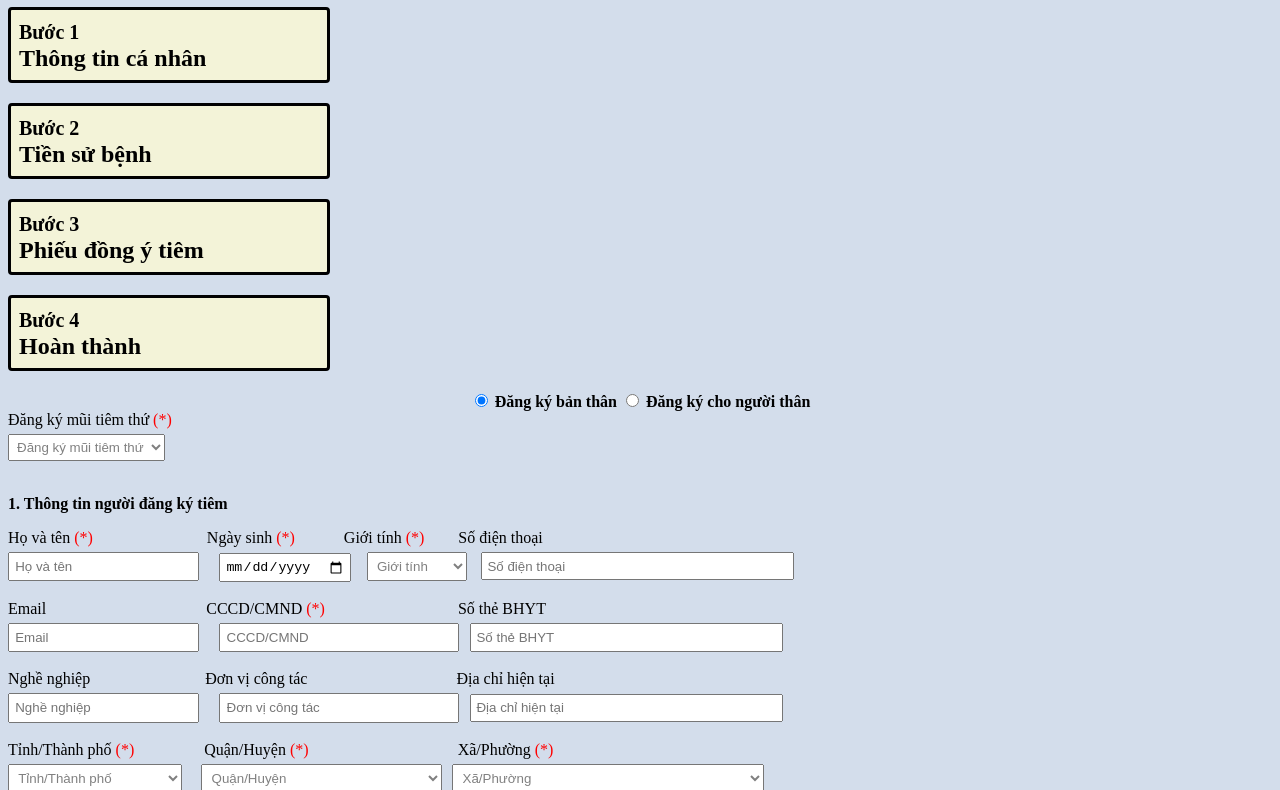
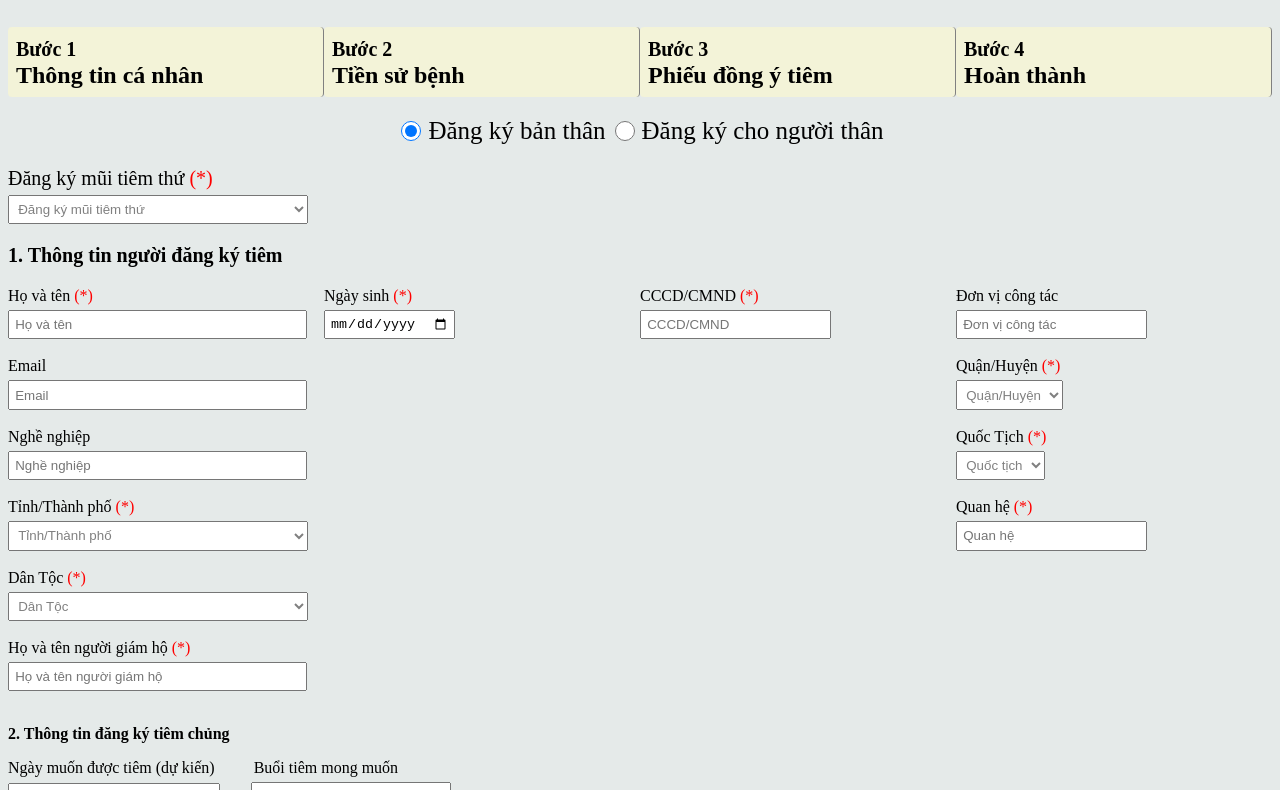
Before and after one commit to NamThang2512/Demo-html, a plain HTML site: page VaccineForm.html in a window 1280 px wide. Shown: the part 73-863 px from the top of the page. Drawn offline with Linux system fonts and the light colour scheme.

Commit message:
Modify form

```diff
--- a/VaccineForm.html
+++ b/VaccineForm.html
@@ -8,156 +8,180 @@
     <link rel="stylesheet" href="style.css">
 </head>
 <body>
+    <form>
         <h1>Đăng ký tiêm cá nhân</h1>
+        <div class="container">
+            <div class="Buoc-1 Buoc">
                 <h2><small>Bước 1</small><br>
-        Thông tin cá nhân
-    </h2>
+                Thông tin cá nhân</h2></div>
+            <div class="Buoc-2 Buoc">
                 <h2><small>Bước 2</small><br>
-        Tiền sử bệnh
-    </h2>
+                Tiền sử bệnh</h2></div>
+            <div class="Buoc-3 Buoc">
                 <h2><small>Bước 3</small><br>
-        Phiếu đồng ý tiêm
-    </h2>
+                Phiếu đồng ý tiêm</h2></div>
+            <div class="Buoc-4 Buoc">
                 <h2><small>Bước 4</small><br>
-        Hoàn thành
-    </h2>
+                Hoàn thành</h2></div>
 
-    <form>
-        <div style="text-align: center; font-weight: bold;">
-        <input type="radio" name="register" value="Đăng ký bản thân" checked>
-        <label for="register">Đăng ký bản thân</label>
-        <input type="radio" name="register" value="Đăng ký cho người thân"/>
-        <label for="register">Đăng ký cho người thân</label>
-        </div>
+            <div class="Dangkytiem">
+                <input type="radio" name="register" value="Đăng ký bản thân" style="height: 20px; width: 20px; vertical-align: -2px;" checked>
+                <label for="register" style="font-size: 25px;">Đăng ký bản thân</label>
+                <input type="radio" name="register" value="Đăng ký cho người thân" style="height: 20px; width: 20px; vertical-align: -2px;"/>
+                <label for="register" style="font-size: 25px;">Đăng ký cho người thân</label></div>
 
-        <label for="Muitiem">Đăng ký mũi tiêm thứ
+            <div class="Buoc-1 Buoc">
+            <label for="Muitiem" style="font-size: 20px;">Đăng ký mũi tiêm thứ
                 <span style="color: red;">(*)</span></label><br>
-        <select id="Muitiem" name="Muitiem" style="padding: 4px; margin-top: 5px;" required>
+            <select id="Muitiem" name="Muitiem" style="padding: 5.2px; margin-top: 5px; width: 95%;" required>
                 <option value="" disabled selected hidden>Đăng ký mũi tiêm thứ</option>
-            <option value="Mũi tiêm thứ nhất">Mũi tiêm thứ nhất</option>
-            <option value="Mũi tiêm tiếp theo">Mũi tiêm tiếp theo</option>
-        </select><br><br>
+                <option value="Mũi tiêm thứ nhất" style="font-size: 15px;">Mũi tiêm thứ nhất</option>
+                <option value="Mũi tiêm tiếp theo" style="font-size: 15px;">Mũi tiêm tiếp theo</option>
+            </select></div>
+            <span> </span>
+            <span> </span>
+            <span> </span>
 
-        <p><b>1. Thông tin người đăng ký tiêm</b></p>
-        <!--Line 1-->
-        <label for="Ten" style="margin-right: 110px;">Họ và tên <span style="color: red;">(*)</span></label>
-        <label for="NgaySinh" style="margin-right: 45px;">Ngày sinh <span style="color: red;">(*)</span></label>
-        <label for="GioiTinh" style="margin-right: 30px;">Giới tính <span style="color: red;">(*)</span></label>
-        <label for="SoDienThoai">Số điện thoại</label><br>
-        <!--Line 1-->
+            <div class="Buoc-1 Buoc">
+            <p style="font-size: 20px; font-weight: bold;">1. Thông tin người đăng ký tiêm</p></div>
+            <span></span>
+            <span></span>
+            <span></span>
 
-        <!--Chọn line 1-->
+            <div class="Buoc-1 Buoc">
+                <!--Họ và tên-->
+                <label for="Ten">Họ và tên <span style="color: red;">(*)</span></label><br>
                 <input type="text" id="Ten" name="Ten" placeholder="Họ và tên"
-        style="padding: 5.2px; margin-top: 5px; margin-right: 16px;" required/>
-        <input type="date" id="NamSinh" name="NamSinh" placeholder="Ngày/Tháng/Năm"
-        style="padding: 4px; margin-top: 5px; margin-right: 12px;" required/>
-        <select id="GioiTinh" name="GioiTinh" style="padding: 5.2px; margin-top: 5px; width: 100px; margin-right: 10px;" required>
-            <option value="" disabled selected hidden>Giới tính</option>
-            <option value="Nam">Nam</option>
-            <option value="Nu">Nữ</option>
-        </select>
-        <input type="text" id="SoDienThoai" name="SoDienThoai" placeholder="Số điện thoại"
-        style="padding: 4.7px; margin-top: 5px; margin-right: 16px; width: 300px;"><br><br>
-        <!--Chọn line 1-->
+                style="padding: 5.2px; margin-top: 5px; width: 90%; " required/><br><br>
 
-        <!--Line 2-->
-        <label for="Email" style="margin-right: 156px;">Email</label>
-        <label for="CCCD" style="margin-right: 129px;">CCCD/CMND <span style="color: red;">(*)</span></label>
-        <label for="BHYT">Số thẻ BHYT</label><br>
-        <!--Line 2-->
+                <!--Email-->
+                <label for="Email">Email</label><br>
+                <input type="text" id="Email" name="Email" placeholder="Email"
+                style="padding: 5.2px; margin-top: 5px; width: 90%;"/><br><br>
 
-        <!--Chọn line 2-->
-        <input type="text" id="Email" name="Email" placeholder="Email"
-        style="padding: 5.2px; margin-top: 5px; margin-right: 16px;"/>
-        <input type="text" id="CCCD" name="CCCD" placeholder="CCCD/CMND"
-        style="padding: 5.2px; margin-top: 5px; margin-right: 7px; width: 225px;" required/>
-        <input type="text" id="SoDienThoai" name="SoDienThoai" placeholder="Số thẻ BHYT"
-        style="padding: 4.7px; margin-top: 5px; margin-right: 16px; width: 300px;"><br><br>
-        <!--Chọn line 2-->
+                <!--Nghề nghiệp-->
+                <label for="NgheNghiep">Nghề nghiệp</label><br>
+                <input type="text" id="NgheNghiep" name="NgheNghiep" placeholder="Nghề nghiệp"
+                style="padding: 5.2px; margin-top: 5px; width: 90%;"/><br><br>
 
-        <!--Line 3-->
-        <label for="NgheNghiep" style="margin-right: 111px;">Nghề nghiệp</label>
-        <label for="DonVi" style="margin-right: 145px;">Đơn vị công tác</label>
-        <label for="DiaChi">Địa chỉ hiện tại</label><br>
-        <!--Line 3-->
-
-        <!--Chọn line 3-->
-        <input type="text" id="NgheNghiep" name="NgheNghiep" placeholder="Nghề nghiệp"
-        style="padding: 5.2px; margin-top: 5px; margin-right: 16px;"/>
-        <input type="text" id="DonVi" name="DonVi" placeholder="Đơn vị công tác"
-        style="padding: 5.2px; margin-top: 5px; margin-right: 7px; width: 225px;"/>
-        <input type="text" id="DiaChi" name="DiaChi" placeholder="Địa chỉ hiện tại"
-        style="padding: 4.7px; margin-top: 5px; margin-right: 16px; width: 300px;"><br><br>
-        <!--Chọn line 3-->
-
-        <!--Line 4-->
-        <label for="TinhThanh" style="margin-right: 66px;">Tỉnh/Thành phố <span style="color: red;">(*)</span></label>
-        <label for="QuanHuyen" style="margin-right: 145px;">Quận/Huyện <span style="color: red;">(*)</span></label>
-        <label for="XaPhuong">Xã/Phường <span style="color: red;">(*)</span></label><br>
-        <!--Line 4-->
-
-        <!--Chọn line 4-->
-        <select id="TinhThanh" name="TinhThanh" style="padding: 5.2px; margin-top: 5px; margin-right: 15px;" required>
+                <!--Tỉnh thành phố-->
+                <label for="TinhThanh">Tỉnh/Thành phố <span style="color: red;">(*)</span></label><br>
+                <select id="TinhThanh" name="TinhThanh" style="padding: 5.2px; margin-top: 5px; width: 95%;" required>
                     <option value="" disabled selected hidden>Tỉnh/Thành phố</option>
                     <option value="HN">Thành phố Hà Nội</option>
                     <option value="HCM">Thành phố Hồ Chí Minh</option>
                     <option value="DN">Thành phố Đà Nẵng</option>
-        </select>
-        <select id="QuanHuyen" name="QuanHuyen" style="padding: 5.2px; margin-top: 5px; margin-right: 6px; width: 241px;" required>
+                 </select><br><br>
+
+                <!--Dân tộc-->
+                <label for="DanToc">Dân Tộc <span style="color: red;">(*)</span></label><br>
+                <select id="DanToc" name="DanToc" style="padding: 5.2px; margin-top: 5px; width: 95%;" required>
+                    <option value="" disabled selected hidden>Dân Tộc</option>
+                    <option value="Kinh">Kinh</option>
+                    <option value="Muong">Mường</option>
+                    <option value="Mong">Mông</option>
+                </select><br><br>
+
+                <!--Họ và tên người giám hộ-->
+                <label for="GiamHo">Họ và tên người giám hộ <span style="color: red;">(*)</span></label><br>
+                <input type="text" id="GiamHo" name="GiamHo" placeholder="Họ và tên người giám hộ"
+                style="padding: 5.2px; margin-top: 5px; width: 90%;"/><br><br></div>
+
+                <div class="Buoc-2 Buoc">
+                <!--Ngày sinh-->
+                <label for="NgaySinh">Ngày sinh <span style="color: red;">(*)</span></label><br>
+                <input type="date" id="NamSinh" name="NamSinh" placeholder="Ngày/Tháng/Năm"
+                style="padding: 4px; margin-top: 5px;" required/><br><br></div>
+
+
+                <div class="Buoc-2 Buoc">
+                <!--CCCD-->
+                <label for="CCCD">CCCD/CMND <span style="color: red;">(*)</span></label><br>
+                <input type="text" id="CCCD" name="CCCD" placeholder="CCCD/CMND"
+                style="padding: 5.2px; margin-top: 5px;" required/><br><br></div>
+
+                <div class="Buoc-2 Buoc">
+                <!--Đơn vị-->
+                <label for="DonVi">Đơn vị công tác</label><br>
+                <input type="text" id="DonVi" name="DonVi" placeholder="Đơn vị công tác"
+                style="padding: 5.2px; margin-top: 5px;"/><br><br>
+
+                <!--Quận Huyện-->
+                <label for="QuanHuyen">Quận/Huyện <span style="color: red;">(*)</span></label><br>
+                <select id="QuanHuyen" name="QuanHuyen" style="padding: 5.2px; margin-top: 5px;" required>
                     <option value="" disabled selected hidden>Quận/Huyện</option>
                     <option value="HK">Hoàn Kiếm</option>
                     <option value="BT">Bình Thạnh</option>
                     <option value="ST">Sơn Trà</option>
-        </select>
-        <select id="XaPhuong" name="XaPhuong" style="padding: 5.2px; margin-top: 5px; width: 312px;" required>
+                </select><br><br>
+
+                <!--Quốc tịch-->
+                <label for="QuocTich">Quốc Tịch <span style="color: red;">(*)</span></label><br>
+                <select id="QuocTich" name="QuocTich" style="padding: 5.2px; margin-top: 5px;" required>
+                    <option value="" disabled selected hidden>Quốc tịch</option>
+                    <option value="VN">Việt Nam</option>
+                    <option value="US">Hoa Kỳ</option>
+                    <option value="JP">Nhật Bản</option>
+                </select><br><br>
+
+                <!--Quan hệ-->
+                <label for="QuanHe">Quan hệ <span style="color: red;">(*)</span></label><br>
+                <input type="text" id="QuanHe" name="QuanHe" placeholder="Quan hệ"
+                style="padding: 5.2px; margin-top: 5px"/><br><br></div>
+
+
+
+
+                <!--Giới tính
+                <label for="GioiTinh">Giới tính <span style="color: red;">(*)</span></label><br>
+                <select id="GioiTinh" name="GioiTinh" style="padding: 5.2px; margin-top: 5px;" required>
+                    <option value="" disabled selected hidden>Giới tính</option>
+                    <option value="Nam">Nam</option>
+                    <option value="Nu">Nữ</option>
+                </select><br><br>-->
+
+                <!--Địa chỉ hiện tại
+                <label for="DiaChi">Địa chỉ hiện tại</label><br>
+                <input type="text" id="DiaChi" name="DiaChi" placeholder="Địa chỉ hiện tại"
+                style="padding: 4.7px; margin-top: 5px;"><br><br>-->
+
+                <!--Xã phường
+                <label for="XaPhuong">Xã/Phường <span style="color: red;">(*)</span></label><br>
+                <select id="XaPhuong" name="XaPhuong" style="padding: 5.2px; margin-top: 5px;" required>
                     <option value="" disabled selected hidden>Xã/Phường</option>
                     <option value="HB">Phường Hàng Buồm</option>
                     <option value="22">Phường 22</option>
                     <option value="NHD">Phường Nại Hiên Đông</option>
-        </select><br><br>
-        <!--Chọn line 4-->
+                </select><br><br>-->
 
-        <!--Line 5-->
-        <label for="DanToc" style="margin-right: 114px;">Dân Tộc <span style="color: red;">(*)</span></label>
-        <label for="QuocTich" style="margin-right: 158px;">Quốc Tịch <span style="color: red;">(*)</span></label>
+                <!--Nhóm ưu tiên
                 <label for="UuTien">Nhóm ưu tiên <span style="color: red;">(*)</span></label><br>
-        <!--Line 5-->
-
-        <!--Chọn line 5-->
-        <select id="DanToc" name="DanToc" style="padding: 5.2px; margin-top: 5px; margin-right: 15px; width: 176px;" required>
-            <option value="" disabled selected hidden>Dân Tộc</option>
-            <option value="Kinh">Kinh</option>
-            <option value="Muong">Mường</option>
-            <option value="Mong">Mông</option>
-        </select>
-        <select id="QuocTich" name="QuocTich" style="padding: 5.2px; margin-top: 5px; margin-right: 6px; width: 241px;" required>
-            <option value="" disabled selected hidden>Quốc tịch</option>
-            <option value="VN">Việt Nam</option>
-            <option value="US">Hoa Kỳ</option>
-            <option value="JP">Nhật Bản</option>
-        </select>
-        <select id="UuTien" name="UuTien" style="padding: 5.2px; margin-top: 5px; width: 312px;" required>
+                <select id="UuTien" name="UuTien" style="padding: 5.2px; margin-top: 5px;" required>
                     <option value="" disabled selected hidden>Nhóm ưu tiên</option>
                     <option value="YT">1. Người trong ngành y tế</option>
                     <option value="CD">2. Người tham gia chống dịch</option>
                     <option value="QD">3. Lực lượng quân đội</option>
-        </select><br><br>
-        <!--Chọn line 5-->
+                </select><br><br>-->
 
-        <!--Line 6-->
-        <label for="GiamHo" style="margin-right: 10px;">Họ và tên người giám hộ <span style="color: red;">(*)</span></label>
-        <label for="QuanHe" style="margin-right: 171px;">Quan hệ <span style="color: red;">(*)</span></label>
+                <!--Số điện thoại người giám hộ
                 <label for="SoDienThoai1">Số điện thoại người giám hộ <span style="color: red;">(*)</span></label><br>
-        <!--Line 6-->
+                <input type="text" id="SoDienThoai1" name="SoDienThoai1" placeholder="Số điện thoại người giám hộ"
+                style="padding: 4.7px; margin-top: 5px;"><br><br>-->
 
-        <!--Chọn line 6-->
-        <input type="text" id="GiamHo" name="GiamHo" placeholder="Họ và tên người giám hộ"
-        style="padding: 5.2px; margin-top: 5px; margin-right: 15px;"/>
-        <input type="text" id="QuanHe" name="QuanHe" placeholder="Quan hệ"
-        style="padding: 5.2px; margin-top: 5px; margin-right: 7px; width: 225px;"/>
-        <input type="text" id="SoDienThoai1" name="SoDienThoai1" placeholder="Số điện thoại người giám hộ"
-        style="padding: 4.7px; margin-top: 5px; margin-right: 16px; width: 300px;"><br><br>
-        <!--Chọn line 6-->
+
+
+
+                <!--Số điện thoại
+                <label for="SoDienThoai">Số điện thoại</label><br>
+                <input type="text" id="SoDienThoai" name="SoDienThoai" placeholder="Số điện thoại"
+                style="padding: 4.7px; margin-top: 5px;"><br><br>-->
+
+                <!--Số thể BHYT
+                <label for="BHYT">Số thẻ BHYT</label><br>
+                <input type="text" id="SoDienThoai" name="SoDienThoai" placeholder="Số thẻ BHYT"
+                style="padding: 4.7px; margin-top: 5px;"><br><br>-->
+
+        </div>
 
         <p><b>2. Thông tin đăng ký tiêm chủng</b></p>
         <!--Line 1-->
--- a/style.css
+++ b/style.css
@@ -1,9 +1,9 @@
 body{
-    background-color: rgb(211, 221, 235);
+  background-color: rgb(229, 234, 233);
 }
 
 h2 {
-    border: 3px solid black; border-radius: 4px; width: 300px; padding: 8px;
+    border-right: 1px solid gray; border-radius: 4px; width: auto; padding: 8px;
     background-color:rgb(243, 243, 216);
 }
 
@@ -24,3 +24,33 @@ select:required:invalid {
   .Submit:hover{
     background-color: red;
   }
+
+  .container{
+    display: grid;
+    grid-template-columns: repeat(4, 1fr);
+    grid-auto-rows: minmax(50px, auto);
+    grid-template-areas:
+    "Step1 Step2 Step3 Step4"
+    "Dangky Dangky Dangky Dangky"
+  }
+
+  .Dangkytiem{
+    grid-area: Dangky;
+    text-align: center;
+  }
+
+  .Buoc1{
+    grid-area: Step1;
+  }
+
+  .Buoc2{
+    grid-area: Step2;
+  }
+
+  .Buoc3{
+    grid-area: Step3;
+  }
+
+  .Buoc4{
+    grid-area: Step4;
+  }
```
Lines whose indentation alone changed are shown as unchanged.
